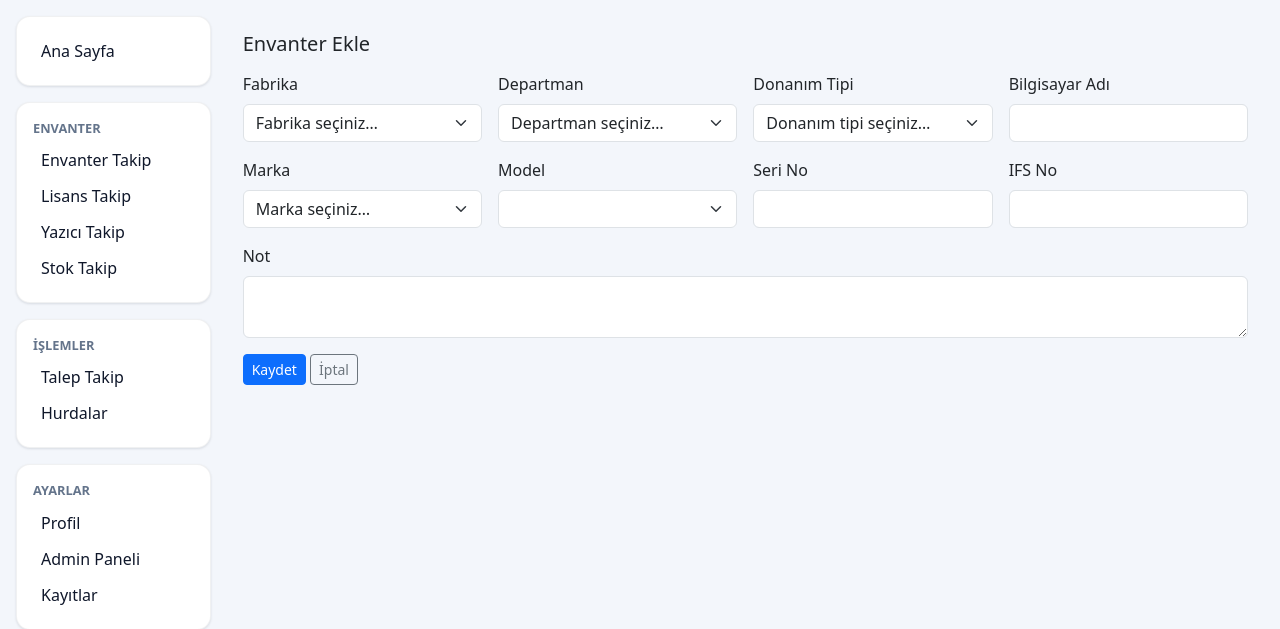
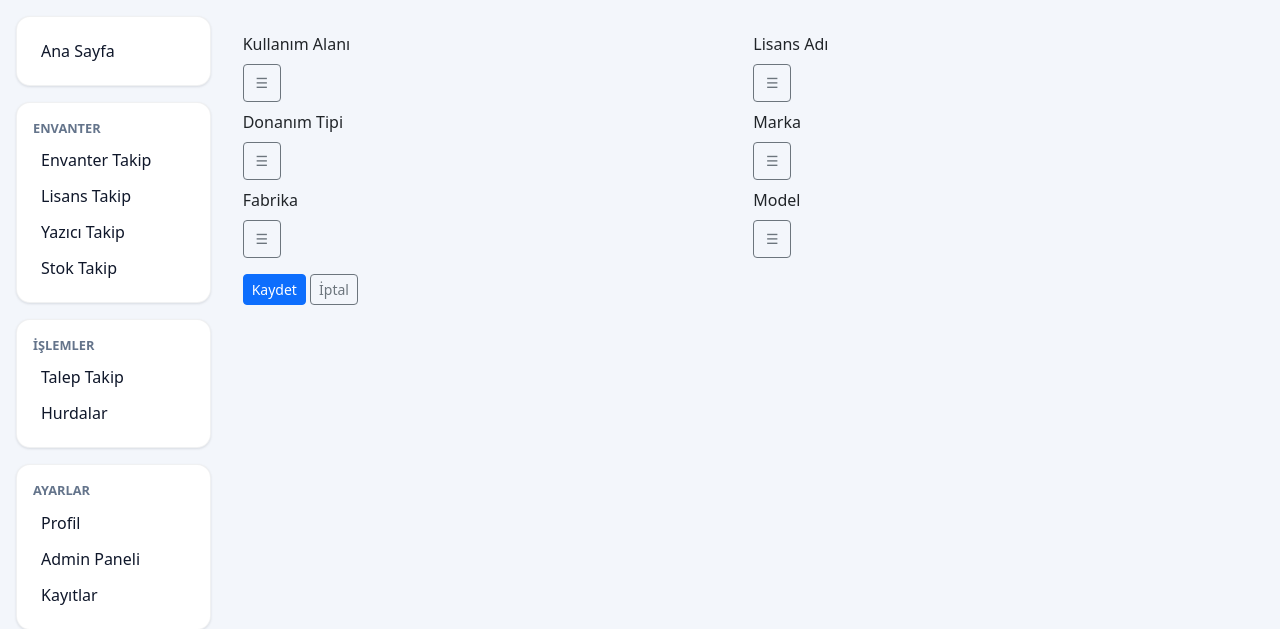
Before and after one commit to fixadd/envanter, a FastAPI app: page /inventory/new in a window 1280 px wide. Shown: the part 47-676 px from the top of the page. Run offline with FastAPI, Linux system fonts and the light colour scheme; the visitor is signed in with stand-in values (Sample User, id 1); data that the repository does not hold is empty; some libraries are stand-ins or nearby versions.

Commit message:
Refactor inventory form to use lookup buttons

```diff
--- a/templates/inventory_new.html
+++ b/templates/inventory_new.html
@@ -2,60 +2,100 @@
 {% block title %}Envanter Ekle{% endblock %}
 {% block content %}
 <div class="container-fluid p-3">
-  <h5 class="mb-3">Envanter Ekle</h5>
   <form method="post">
-    <div class="row g-3">
-      <div class="col-md-3">
-        <label class="form-label">Fabrika</label>
-        <select id="selFabrika" class="form-select"></select>
+    <!-- Satır 1 -->
+    <div class="row g-3 align-items-center mb-2">
+      <!-- Kullanım Alanı -->
+      <div class="col-md-6">
+        <label class="form-label d-block">Kullanım Alanı</label>
+        <div class="d-flex align-items-center gap-2">
+          <button type="button" class="btn btn-outline-secondary btn-sm lookup-btn" data-entity="kullanim_alani" aria-label="Kullanım Alanı">
+            &#9776;
+          </button>
+          <input type="hidden" name="kullanim_alani" id="kullanim_alani">
+        </div>
       </div>
-      <div class="col-md-3">
-        <label class="form-label">Departman</label>
-        <select id="selDepartman" class="form-select"></select>
-      </div>
-      <div class="col-md-3">
-        <label class="form-label">Donanım Tipi</label>
-        <select id="selDonanim" class="form-select"></select>
-      </div>
-      <div class="col-md-3">
-        <label class="form-label">Bilgisayar Adı</label>
-        <input name="bilgisayar_adi" class="form-control">
-      </div>
-      <div class="col-md-3">
-        <label class="form-label">Marka</label>
-        <select id="selMarka" class="form-select"></select>
-      </div>
-      <div class="col-md-3">
-        <label class="form-label">Model</label>
-        <select id="selModel" class="form-select"></select>
-      </div>
-      <div class="col-md-3">
-        <label class="form-label">Seri No</label>
-        <input name="seri_no" class="form-control">
-      </div>
-      <div class="col-md-3">
-        <label class="form-label">IFS No</label>
-        <input name="ifs_no" class="form-control">
-      </div>
-      <div class="col-md-12">
-        <label class="form-label">Not</label>
-        <textarea name="not" class="form-control"></textarea>
+
+      <!-- Lisans Adı -->
+      <div class="col-md-6">
+        <label class="form-label d-block">Lisans Adı</label>
+        <div class="d-flex align-items-center gap-2">
+          <button type="button" class="btn btn-outline-secondary btn-sm lookup-btn" data-entity="lisans_adi" aria-label="Lisans Adı">
+            &#9776;
+          </button>
+          <input type="hidden" name="lisans_adi" id="lisans_adi">
+        </div>
       </div>
     </div>
+
+    <!-- Satır 2 -->
+    <div class="row g-3 align-items-center mb-2">
+      <!-- Donanım Tipi -->
+      <div class="col-md-6">
+        <label class="form-label d-block">Donanım Tipi</label>
+        <div class="d-flex align-items-center gap-2">
+          <button type="button" class="btn btn-outline-secondary btn-sm lookup-btn" data-entity="donanim_tipi" aria-label="Donanım Tipi">
+            &#9776;
+          </button>
+          <input type="hidden" name="donanim_tipi" id="donanim_tipi">
+        </div>
+      </div>
+
+      <!-- Marka -->
+      <div class="col-md-6">
+        <label class="form-label d-block">Marka</label>
+        <div class="d-flex align-items-center gap-2">
+          <button type="button" class="btn btn-outline-secondary btn-sm lookup-btn" data-entity="marka" aria-label="Marka">
+            &#9776;
+          </button>
+          <input type="hidden" name="marka" id="marka">
+        </div>
+      </div>
+    </div>
+
+    <!-- Satır 3 -->
+    <div class="row g-3 align-items-center mb-2">
+      <!-- Fabrika -->
+      <div class="col-md-6">
+        <label class="form-label d-block">Fabrika</label>
+        <div class="d-flex align-items-center gap-2">
+          <button type="button" class="btn btn-outline-secondary btn-sm lookup-btn" data-entity="fabrika" aria-label="Fabrika">
+            &#9776;
+          </button>
+          <input type="hidden" name="fabrika" id="fabrika">
+        </div>
+      </div>
+
+      <!-- Model -->
+      <div class="col-md-6">
+        <label class="form-label d-block">Model</label>
+        <div class="d-flex align-items-center gap-2">
+          <button type="button" class="btn btn-outline-secondary btn-sm lookup-btn" data-entity="model" aria-label="Model">
+            &#9776;
+          </button>
+          <input type="hidden" name="model" id="model">
+        </div>
+      </div>
+    </div>
+
     <div class="mt-3">
       <button class="btn btn-primary btn-sm">Kaydet</button>
       <a href="/inventory" class="btn btn-outline-secondary btn-sm">İptal</a>
     </div>
   </form>
 </div>
-{% include "_catalog_select.js" %}
+
+<style>
+.lookup-btn { width: 38px; height: 38px; padding: 0; line-height: 1; }
+</style>
+
 <script>
-document.addEventListener('DOMContentLoaded', async () => {
-  await basitSelectDoldur({selectId:'selFabrika', url:'/api/lookup/fabrika', hiddenName:'fabrika', placeholder:'Fabrika seçiniz…'});
-  await basitSelectDoldur({selectId:'selDepartman', url:'/api/lookup/kullanim-alani', hiddenName:'departman', placeholder:'Departman seçiniz…'});
-  await basitSelectDoldur({selectId:'selDonanim', url:'/api/lookup/donanim-tipi', hiddenName:'donanim_tipi', placeholder:'Donanım tipi seçiniz…'});
-  await basitSelectDoldur({selectId:'selMarka', url:'/api/lookup/marka', hiddenName:'marka', placeholder:'Marka seçiniz…'});
-  bağımlıSelectDoldur({ustSelectId:'selMarka', altSelectId:'selModel', altUrlBuilder:(id)=>`/api/lookup/model?marka_id=${id}`, altHiddenName:'model'});
-});
+  document.querySelectorAll('.lookup-btn').forEach(btn => {
+    btn.addEventListener('click', () => {
+      const entity = btn.dataset.entity;
+      // TODO: kendi modalını/Offcanvas'ını aç
+      // document.getElementById(entity).value = secilenIdVeyaAd;
+    });
+  });
 </script>
 {% endblock %}
```
